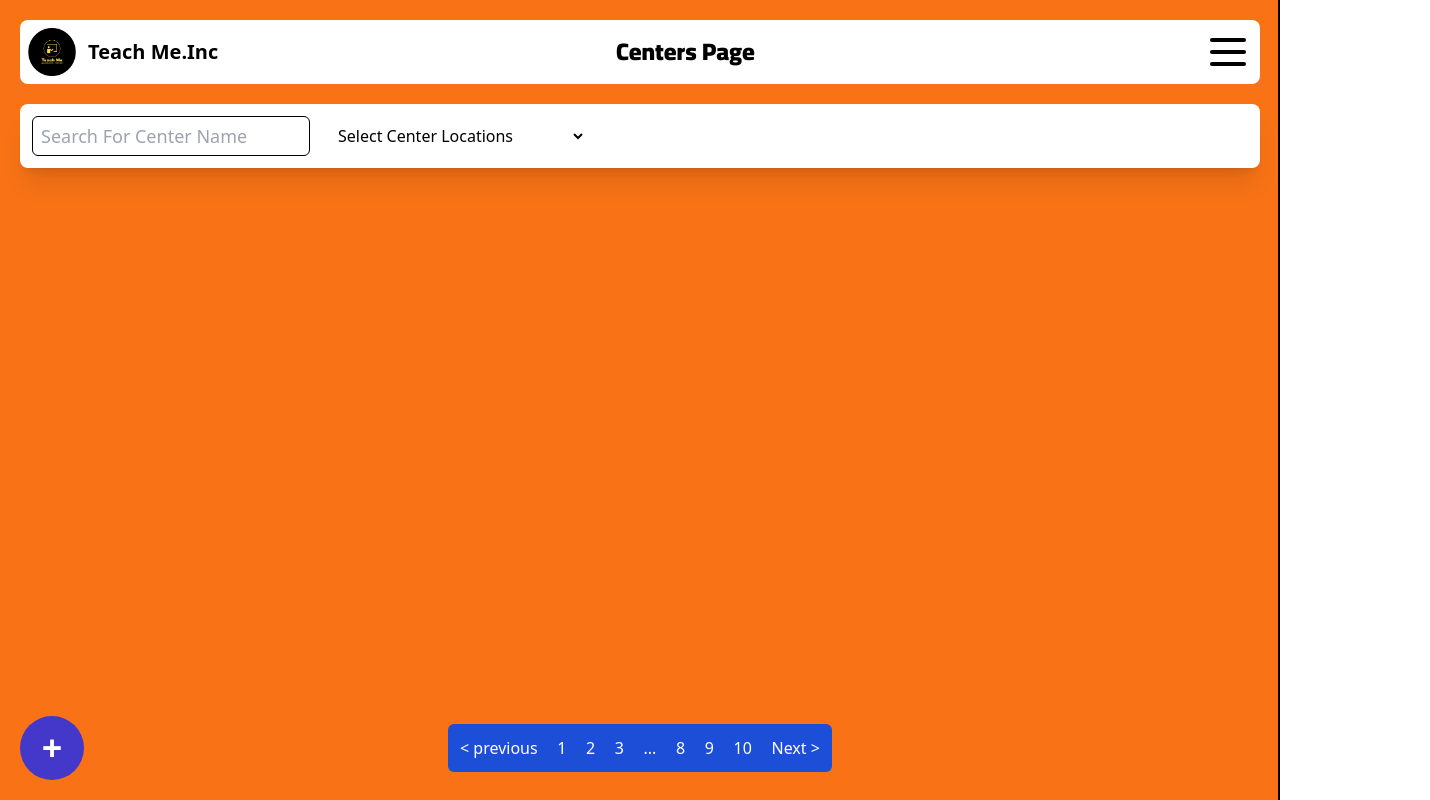
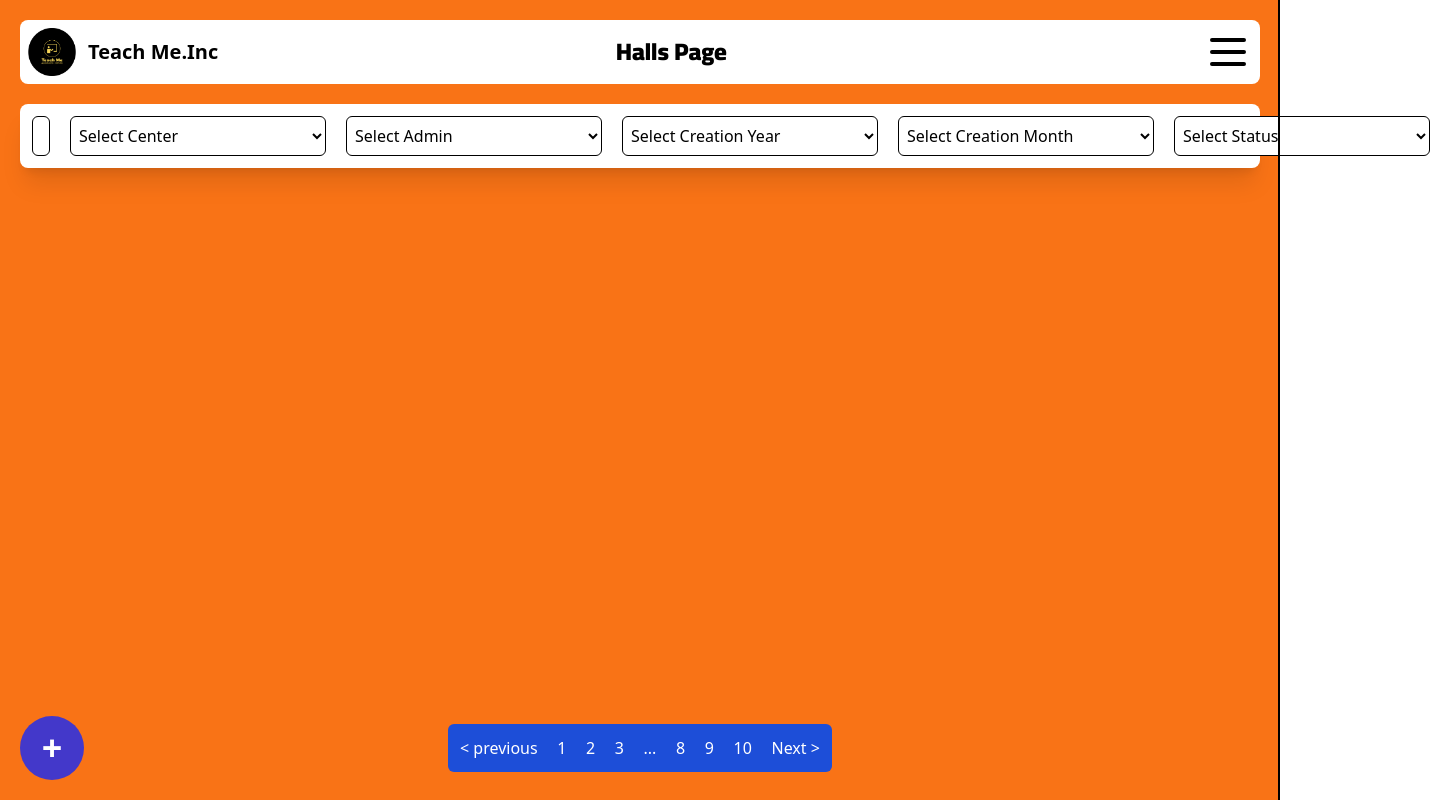
Before and after one commit to ahmed-mohamed-eng/teach-me-desktop, a Next.js app: page /halls in a window 1280 px wide. Shown: the top 800 px of the page, 1430 px wide, since content can reach past the window. Built offline with nearby package versions, Linux system fonts and the light colour scheme.

Commit message:
added the halls page

```diff
--- a/app/halls/page.tsx
+++ b/app/halls/page.tsx
@@ -2,17 +2,17 @@
 
 import Header from "@/components/pages/home/Header";
 import PaginationComp from "@/components/shared/PaginationComp";
-import SearchFilters from "@/components/pages/centers/SearchFilters";
+import SearchFilters from "@/components/pages/halls/SearchFilters";
+import CentersShowCards from "@/components/pages/halls/CentersShowCards";
 import FloatingCreateButton from "@/components/shared/FloatingCreateButton";
-import CentersShowCards from "@/components/pages/centers/CentersShowCards";
 
 const CentersPage = () => {
   return (
     <main className="w-full bg-orange-500 flex min-h-screen flex-col items-start justify-start p-5 space-y-5">
-      <Header title="Centers Page" />
+      <Header title="Halls Page" />
       <SearchFilters />
       <CentersShowCards />
-      <FloatingCreateButton linkTo="/centers/create" />
+      <FloatingCreateButton linkTo="/halls/create" />
       <PaginationComp />
     </main>
   );
--- a/components/pages/halls/SearchFilters/OptionsSearch.tsx
+++ b/components/pages/halls/SearchFilters/OptionsSearch.tsx
@@ -8,7 +8,7 @@ const OptionsSearch = (props: OptionsSearchProps) => {
   return (
     <div className="h-10">
       <select
-        className="w-64 h-full p-1 bg-white"
+        className="w-64 h-full p-1 bg-white border border-black rounded-md"
         name={props.htmlName}
         id={`select-${props.htmlName}`}
       >
--- a/components/pages/halls/SearchFilters/index.tsx
+++ b/components/pages/halls/SearchFilters/index.tsx
@@ -5,7 +5,31 @@ const SearchFilters = () => {
   return (
     <section className="w-full bg-white p-3 flex items-center justify-start rounded-lg shadow-xl space-x-5">
       <TextSearch />
-      <OptionsSearch options={[]} />
+      <OptionsSearch
+        htmlName="center-name"
+        placeholder="Select Center"
+        options={[]}
+      />
+      <OptionsSearch
+        htmlName="admin-name"
+        placeholder="Select Admin"
+        options={[]}
+      />
+      <OptionsSearch
+        htmlName="creation-year"
+        placeholder="Select Creation Year"
+        options={[]}
+      />
+      <OptionsSearch
+        htmlName="creation-month"
+        placeholder="Select Creation Month"
+        options={[]}
+      />
+      <OptionsSearch
+        htmlName="hall-status"
+        placeholder="Select Status"
+        options={[]}
+      />
     </section>
   );
 };
```
